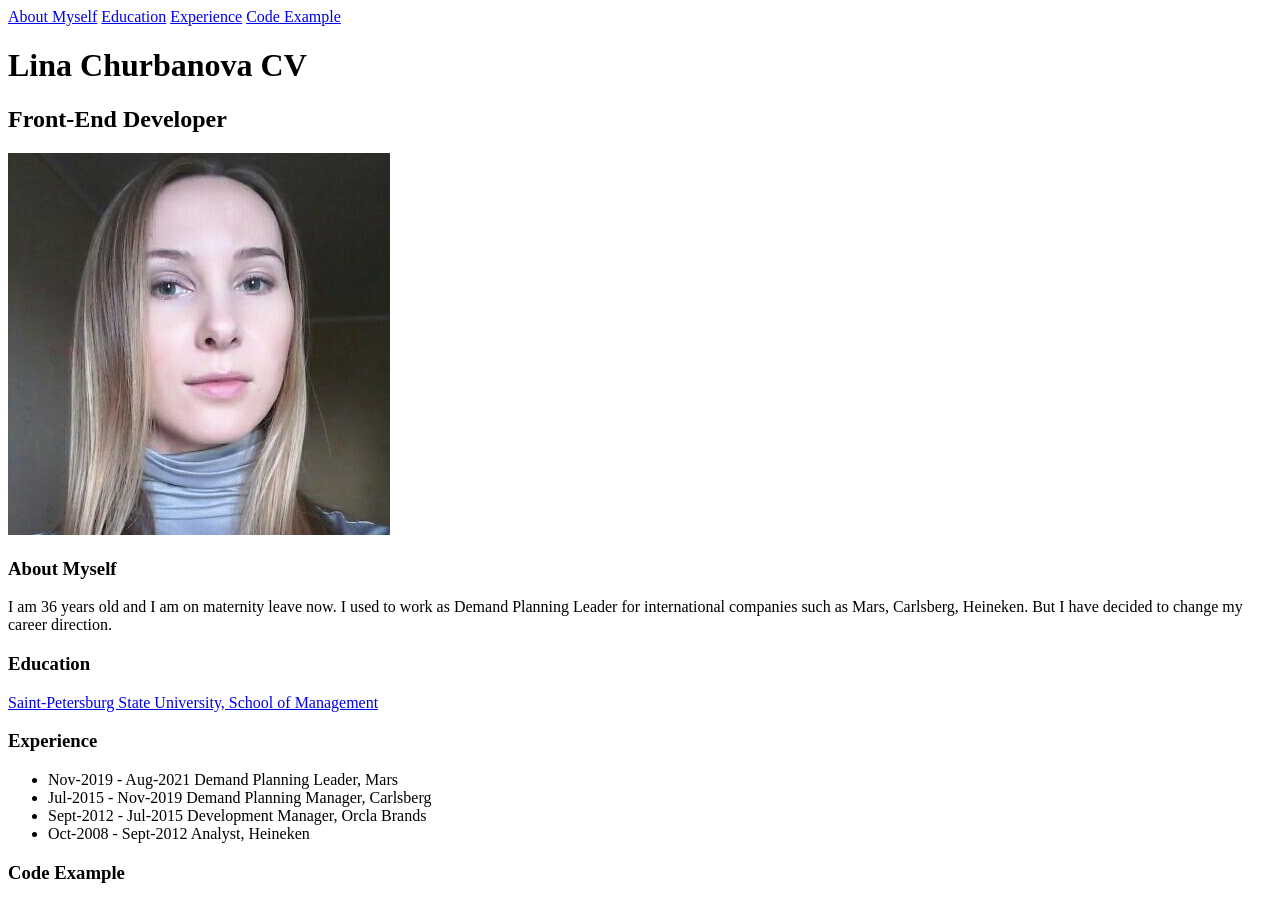
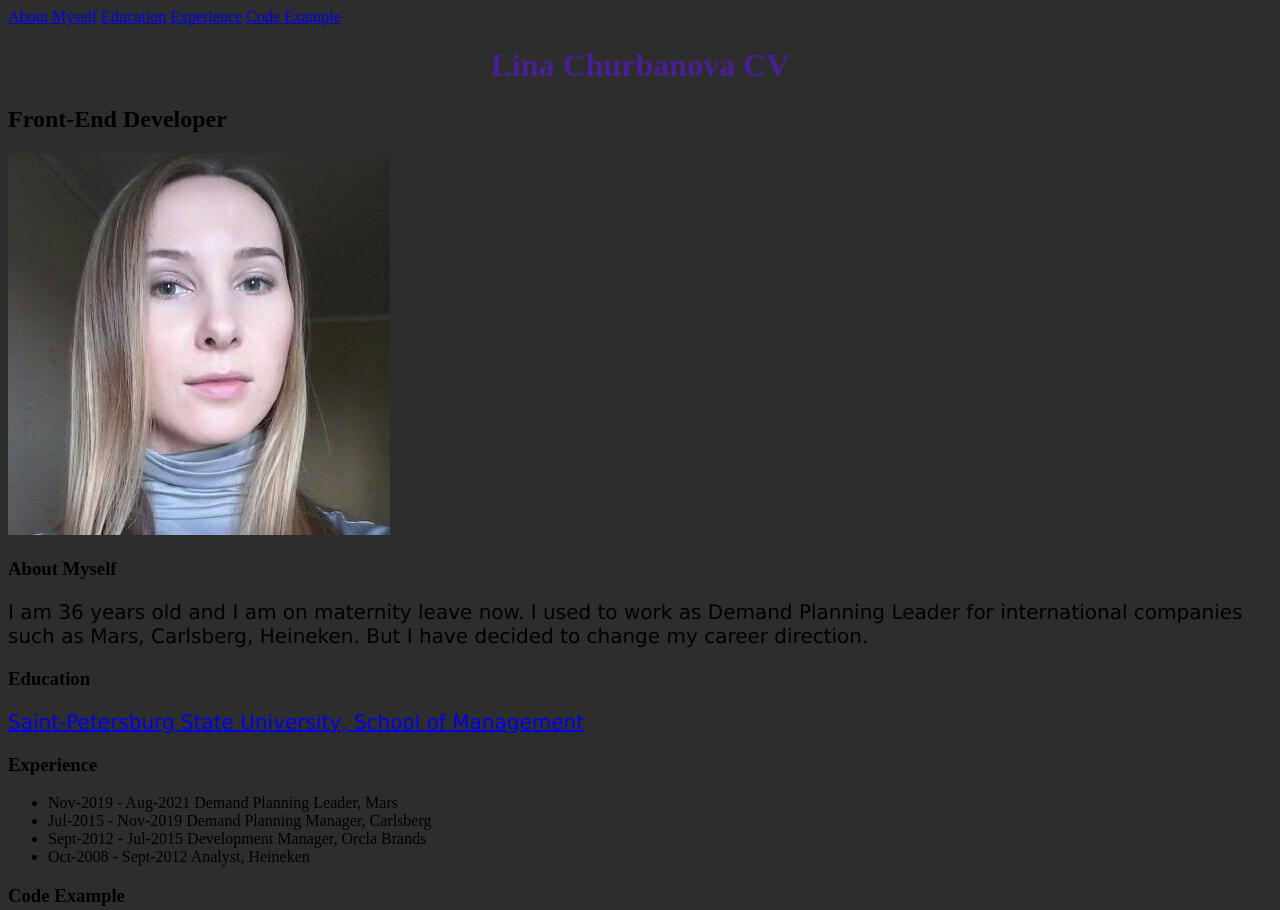
Before and after one commit to Lina0906/rsschool-cv, a plain HTML site: page index.html in a window 1280 px wide. Shown: the top 910 px of the page. Drawn offline with Linux system fonts and the light colour scheme.

Commit message:
feat: add css link

```diff
--- a/css/style.css
+++ b/css/style.css
@@ -1,9 +1,9 @@
 body {
-    background-color: rgb(238, 177, 226);
+    background-color: rgb(45, 45, 45);
 }
 
 h1 {
-    color: white;
+    color: rgb(71, 31, 147);
     text-align: center;
 }
 
--- a/index.html
+++ b/index.html
@@ -4,6 +4,7 @@
 <head>
     <meta charset="utf-8">
     <meta name="viewport" content="width=device-width, initial-scale=1.0" />
+    <link rel="stylesheet" href="css/style.css">
     <title>cv Lina Churbanova</title>
 </head>
 
@@ -15,7 +16,7 @@
         <a href="#code-example">Code Example</a>
     </nav>
     <header>
-        <h1>Lina Churbanova CV</h1>
+        <div class="h1"><h1>Lina Churbanova CV</h1></div>
         <h2>Front-End Developer</h2>
         <div>
             <img src="img/avatar.jpg" alt="Profile photo">
```
